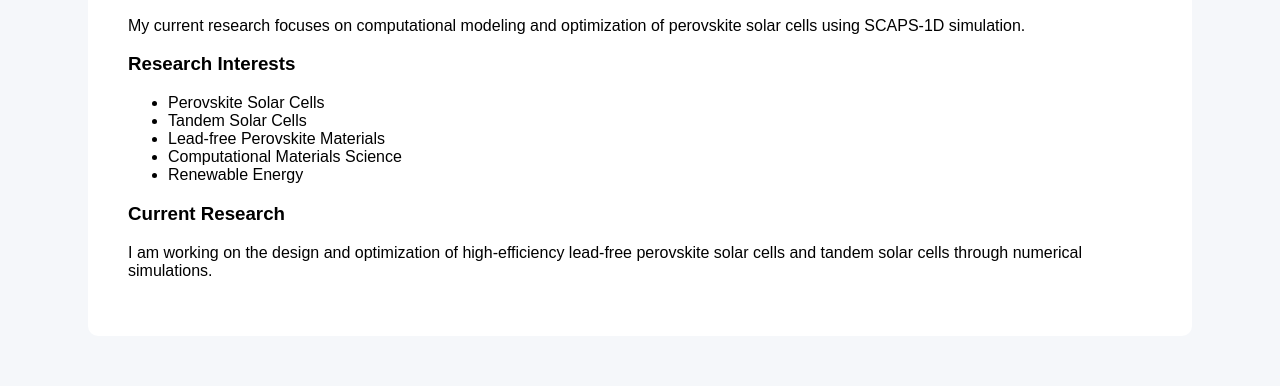
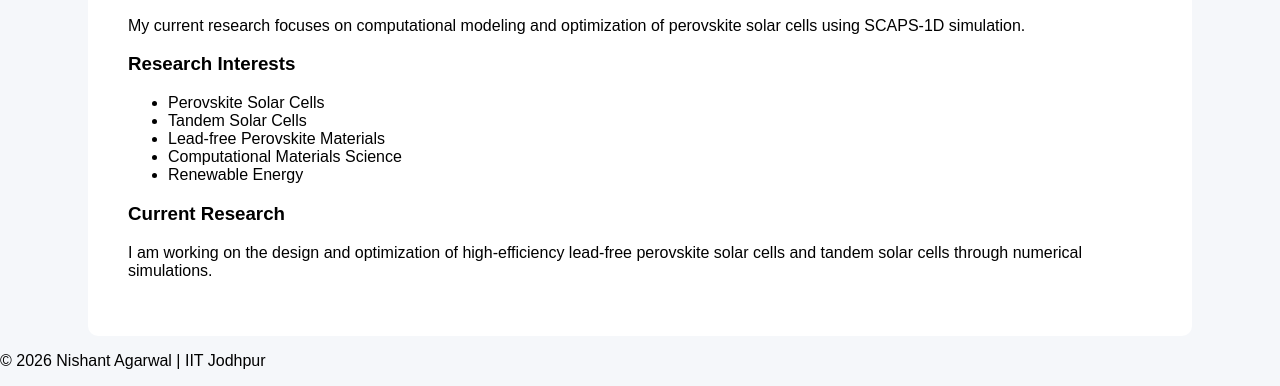
Before and after one commit to nishantagarwaliitjodhpur/nishantagarwaliitjodhpur.github.io, a plain HTML site: page research.html in a window 1280 px wide. Shown: the part 551-937 px from the top of the page. Before the commit the page ends 887 px from the top, so only its background shows below. Drawn offline with Linux system fonts and the light colour scheme.

Commit message:
Update research.html

```diff
--- a/research.html
+++ b/research.html
@@ -51,6 +51,9 @@ I am working on the design and optimization of high-efficiency lead-free perovsk
 </p>
 
 </section>
+<footer>
+    <p>© 2026 Nishant Agarwal | IIT Jodhpur</p>
+</footer>
 
 </body>
 
```
